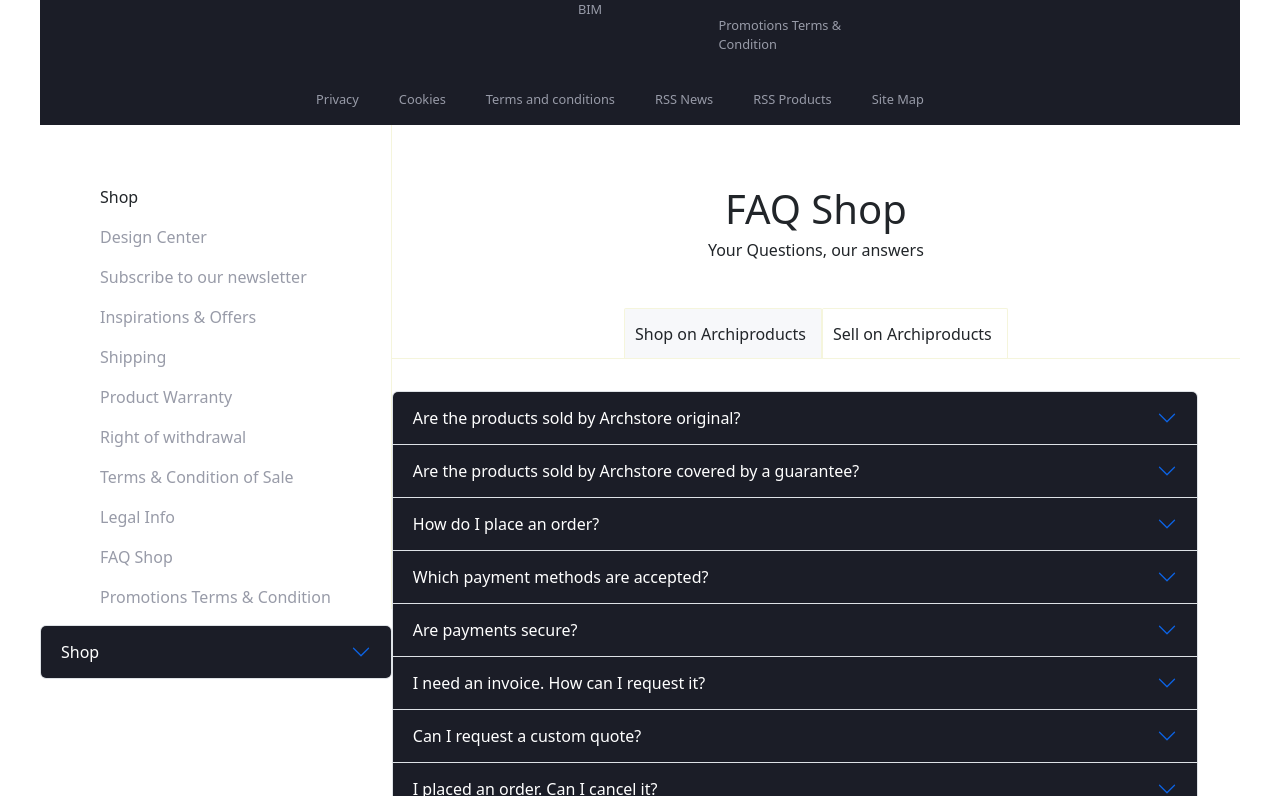
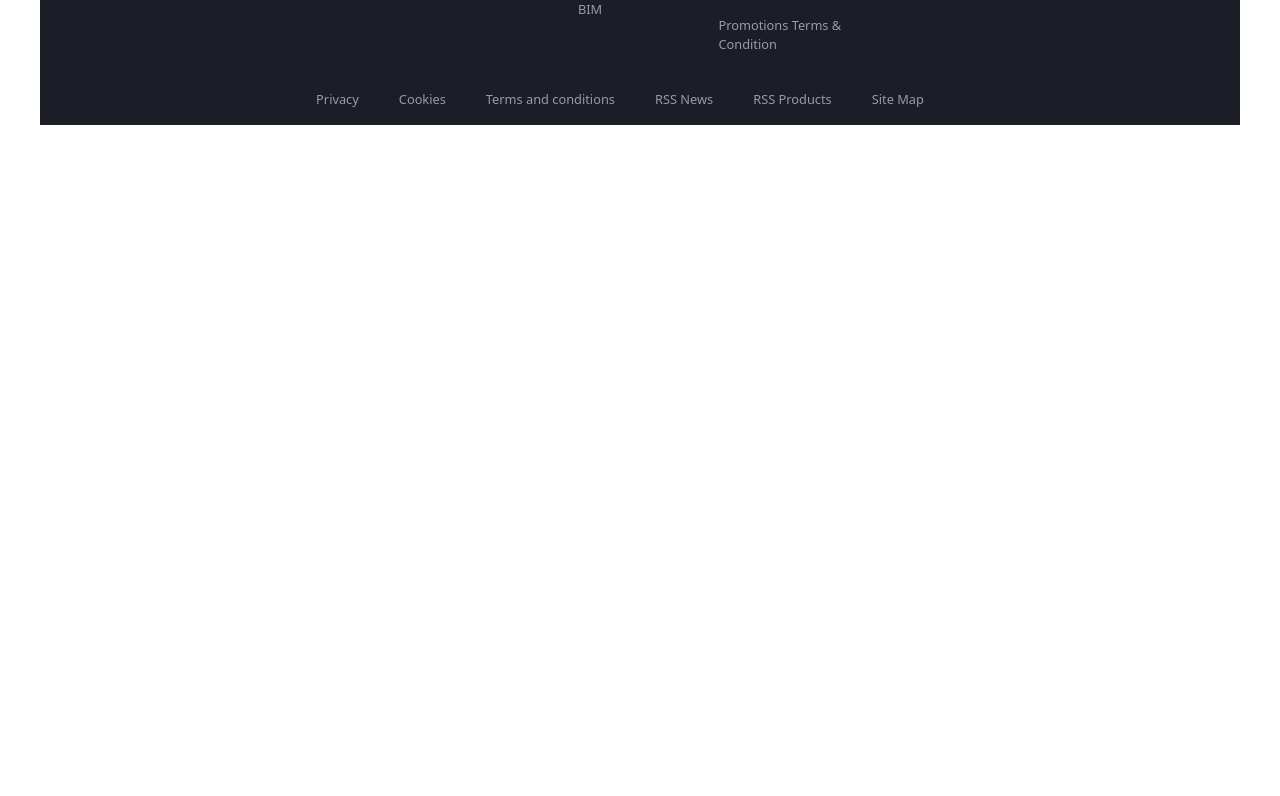
Before and after one commit to inzArch/archstore-web, a React (Create React App) app: page / in a window 1280 px wide. Shown: the part 1904-2700 px from the top of the page. After the commit the page ends 2029 px from the top, so only its background shows below. Built offline with nearby package versions, Linux system fonts and the light colour scheme.

Commit message:
Pulled Code from jayesh branch into inzbranch for FAQ Page

```diff
--- a/src/App.js
+++ b/src/App.js
@@ -1,14 +1,14 @@
 import './App.css';
 import React from 'react';
 import Home from './pages/Home';
-import FAQ from './components/FAQ';
+// import FAQ from './components/FAQ';
 
 function App() {
 
     return (
       <div className='main-page-container'>
         <Home />
-        <FAQ />
+        {/* <FAQ /> */}
       </div>
   );
 }
```
